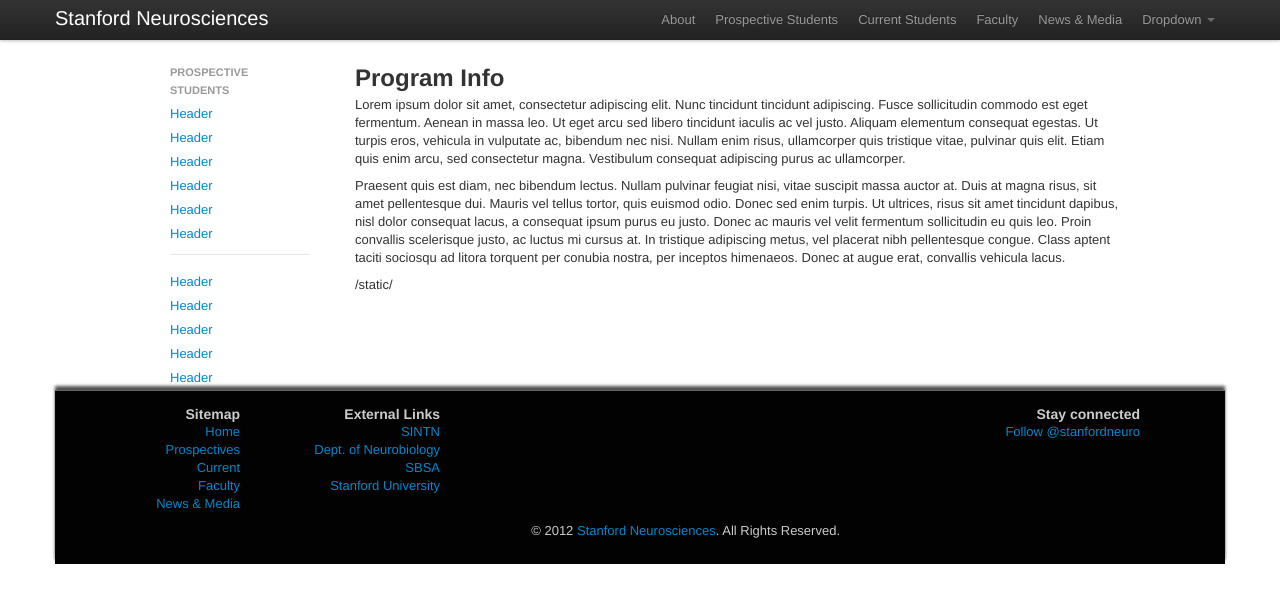
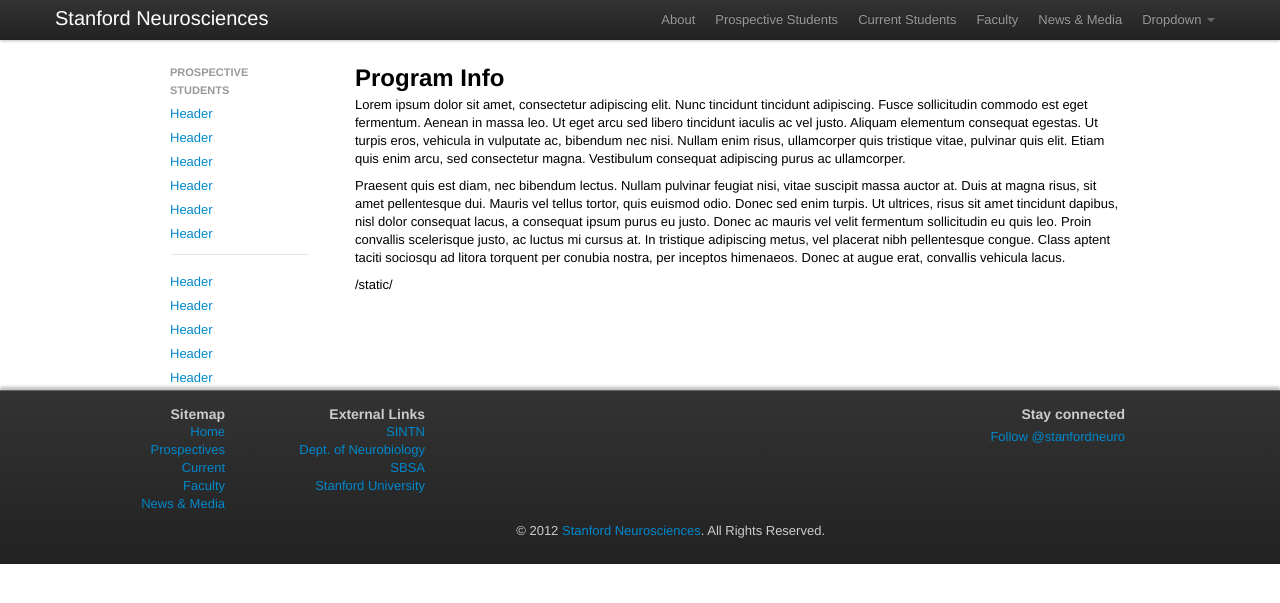
Before and after one commit to etrautmann/stanford_neuro_site, a Django app: page /about in a window 1280 px wide. Shown: the top 603 px of the page. Run offline with Django 3.2, Linux system fonts and the light colour scheme; style sheets or scripts are compiled from the project's sources; parts of the project's set-up code (start-up, migrations or seed data) failed here and were passed over; some libraries are stand-ins or nearby versions.

Commit message:
updated base.html and css for landing page

```diff
--- a/main/static/css/custom.less
+++ b/main/static/css/custom.less
@@ -6,6 +6,7 @@
 body {
     margin: 0px;
     padding-bottom: 0px;
+    color: black;
 }
 
 /* Footer */
@@ -14,11 +15,20 @@ body {
   color: @gray;
 
   border-top: 1px solid #666;
-  -webkit-border-radius: 0px 0px 0 0;
-  -moz-border-radius: 0px 0px 0 0;
-  border-radius: 0px 0px 0 0;
-	-webkit-box-shadow: 0px -4px 3px rgba(50, 50, 50, 0.85);
-	-moz-box-shadow:    0px -4px 3px rgba(50, 50, 50, 0.85);
-	box-shadow:         0px -4px 3px rgba(50, 50, 50, 0.85);
-  *zoom: 1;
+  background-color: #2c2c2c;
+  background-image: -moz-linear-gradient(top, #333333, #222222);
+  background-image: -ms-linear-gradient(top, #333333, #222222);
+  background-image: -webkit-gradient(linear, 0 0, 0 100%, from(#333333), to(#222222));
+  background-image: -webkit-linear-gradient(top, #333333, #222222);
+  background-image: -o-linear-gradient(top, #333333, #222222);
+  background-image: linear-gradient(top, #333333, #222222);
+  background-repeat: repeat-x;
+  filter: progid:DXImageTransform.Microsoft.gradient(startColorstr='#333333', endColorstr='#222222', GradientType=0);
+  -webkit-border-radius: 0px;
+  -moz-border-radius: 0px;
+  border-radius: 0px;
+  -webkit-box-shadow: 0 -3px 3px rgba(0, 0, 0, 0.25), inset 0 -1px 0 rgba(0, 0, 0, 0.1);
+  -moz-box-shadow: 0 -1px 3px rgba(0, 0, 0, 0.25), inset 0 -1px 0 rgba(0, 0, 0, 0.1);
+  box-shadow: 0 -3px 3px rgba(0, 0, 0, 0.25), inset 0 -1px 0 rgba(0, 0, 0, 0.1);
+
 }
--- a/main/templates/L2_about.html
+++ b/main/templates/L2_about.html
@@ -23,5 +23,3 @@
 </ul>
 
 {% endblock %}
-
-{% block content %} {% endblock %}
--- a/main/templates/about/about.html
+++ b/main/templates/about/about.html
@@ -6,4 +6,5 @@
     <p>Lorem ipsum dolor sit amet, consectetur adipiscing elit. Nunc tincidunt tincidunt adipiscing. Fusce sollicitudin commodo est eget fermentum. Aenean in massa leo. Ut eget arcu sed libero tincidunt iaculis ac vel justo. Aliquam elementum consequat egestas. Ut turpis eros, vehicula in vulputate ac, bibendum nec nisi. Nullam enim risus, ullamcorper quis tristique vitae, pulvinar quis elit. Etiam quis enim arcu, sed consectetur magna. Vestibulum consequat adipiscing purus ac ullamcorper.</p>
     <p>Praesent quis est diam, nec bibendum lectus. Nullam pulvinar feugiat nisi, vitae suscipit massa auctor at. Duis at magna risus, sit amet pellentesque dui. Mauris vel tellus tortor, quis euismod odio. Donec sed enim turpis. Ut ultrices, risus sit amet tincidunt dapibus, nisl dolor consequat lacus, a consequat ipsum purus eu justo. Donec ac mauris vel velit fermentum sollicitudin eu quis leo. Proin convallis scelerisque justo, ac luctus mi cursus at. In tristique adipiscing metus, vel placerat nibh pellentesque congue. Class aptent taciti sociosqu ad litora torquent per conubia nostra, per inceptos himenaeos. Donec at augue erat, convallis vehicula lacus.</p>
     <p>{{ STATIC_URL }}</p>
+</div>
 {% endblock %}
--- a/main/templates/base.html
+++ b/main/templates/base.html
@@ -145,7 +145,7 @@
             <h4>
               Stay connected
             </h4>
-            <p>
+            <p style="margin-top: 5px">
             <a href="https://twitter.com/stanfordneuro" class="twitter-follow-button" data-show-count="false" data-size="small">Follow @stanfordneuro</a>
 <script>!function(d,s,id){var js,fjs=d.getElementsByTagName(s)[0];if(!d.getElementById(id)){js=d.createElement(s);js.id=id;js.src="//platform.twitter.com/widgets.js";fjs.parentNode.insertBefore(js,fjs);}}(document,"script","twitter-wjs");</script>
             </p>
```
